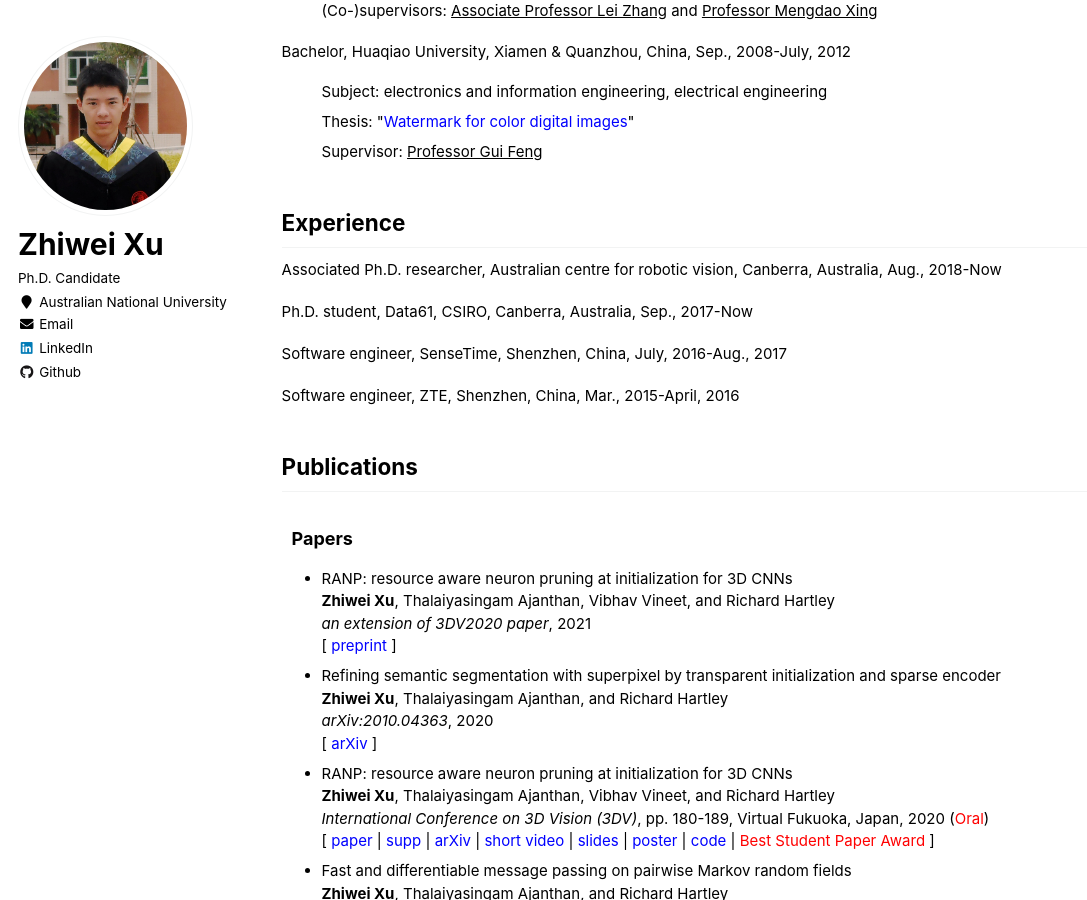
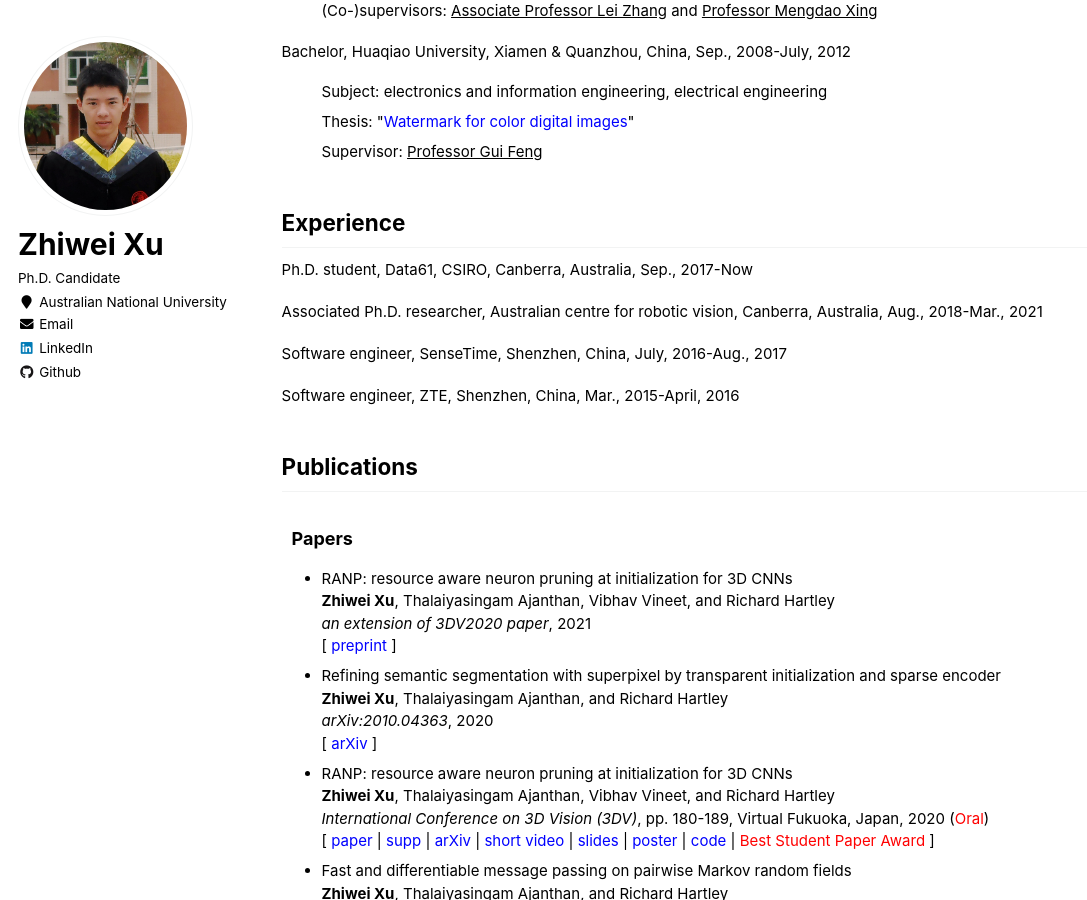
Before and after one commit to zwxu064/zwxu064.github.io, a Jekyll site: the page built from _pages/about.html, in a window 1280 px wide and 900 px high, scrolled down 602 px. Shown: the whole window, without its empty margins (0-1087 px from the left). Built offline with Jekyll 4.4.1, drawn with Linux system fonts in a browser that asks for light colours.

Commit message:
Update about.html

```diff
--- a/_pages/about.html
+++ b/_pages/about.html
@@ -35,14 +35,9 @@ redirect_from:
 </ul>
 
 <h2 id="work">Experience</h2>
-<p>Associated Ph.D. researcher,
-<a style="color: inherit;" href="https://www.roboticvision.org/" target="_blank">Australian centre for robotic vision</a>, Canberra, Australia, Aug., 2018-Now</p>
-
-<p>Ph.D. student,
-<a style="color: inherit;" href="https://data61.csiro.au/" target="_blank">Data61</a>, CSIRO, Canberra, Australia, Sep., 2017-Now</p>
-
+<p>Ph.D. student, <a style="color: inherit;" href="https://data61.csiro.au/" target="_blank">Data61</a>, CSIRO, Canberra, Australia, Sep., 2017-Now</p>
+<p>Associated Ph.D. researcher, <a style="color: inherit;" href="https://www.roboticvision.org/" target="_blank">Australian centre for robotic vision</a>, Canberra, Australia, Aug., 2018-Mar., 2021</p>
 <p>Software engineer, <a style="color: inherit;" href="https://www.sensetime.com/en" target="_blank">SenseTime</a>, Shenzhen, China, July, 2016-Aug., 2017</p>
-
 <p>Software engineer, <a style="color: inherit;" href="https://www.zte.com.cn/global/" target="_blank">ZTE</a>, Shenzhen, China, Mar., 2015-April, 2016</p>
 
 <h2 id="publications">Publications</h2>
```
